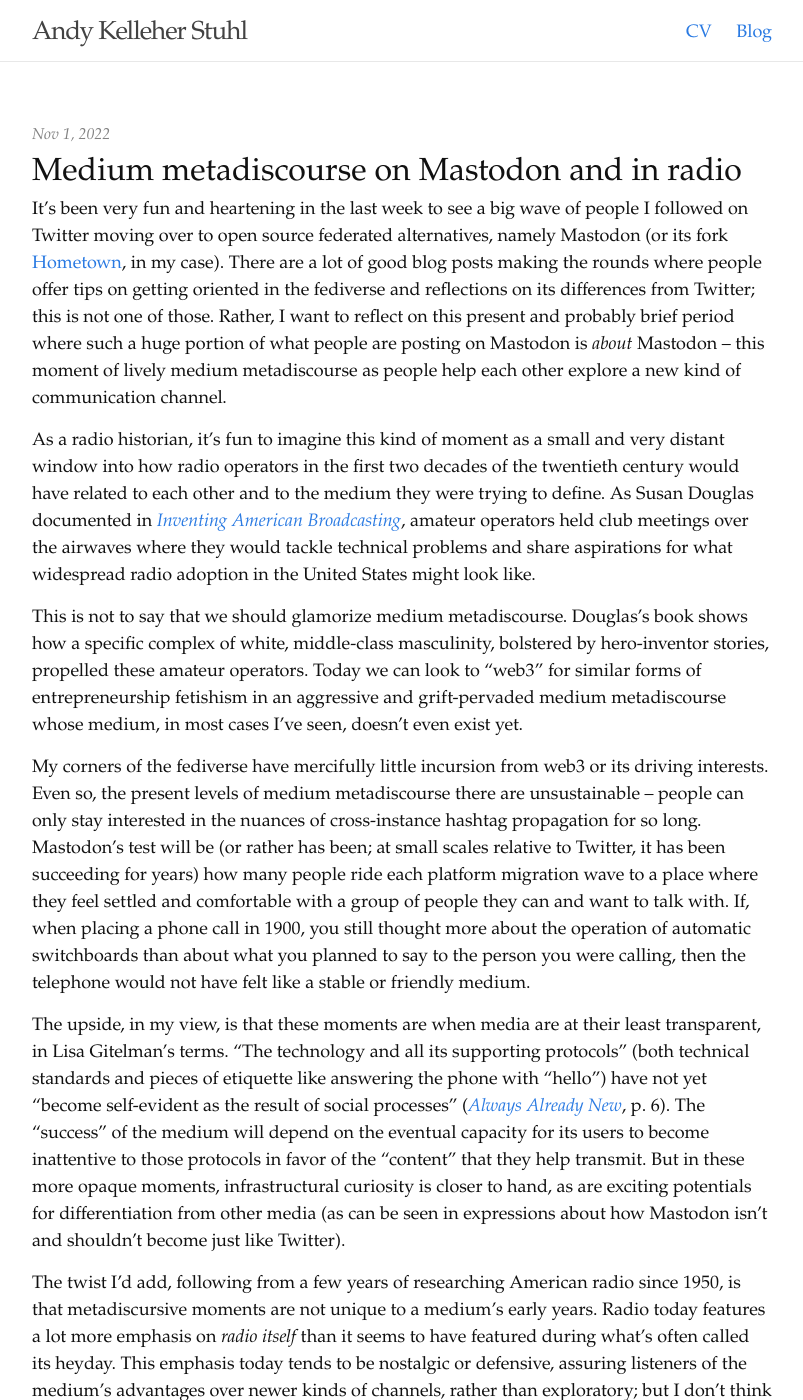
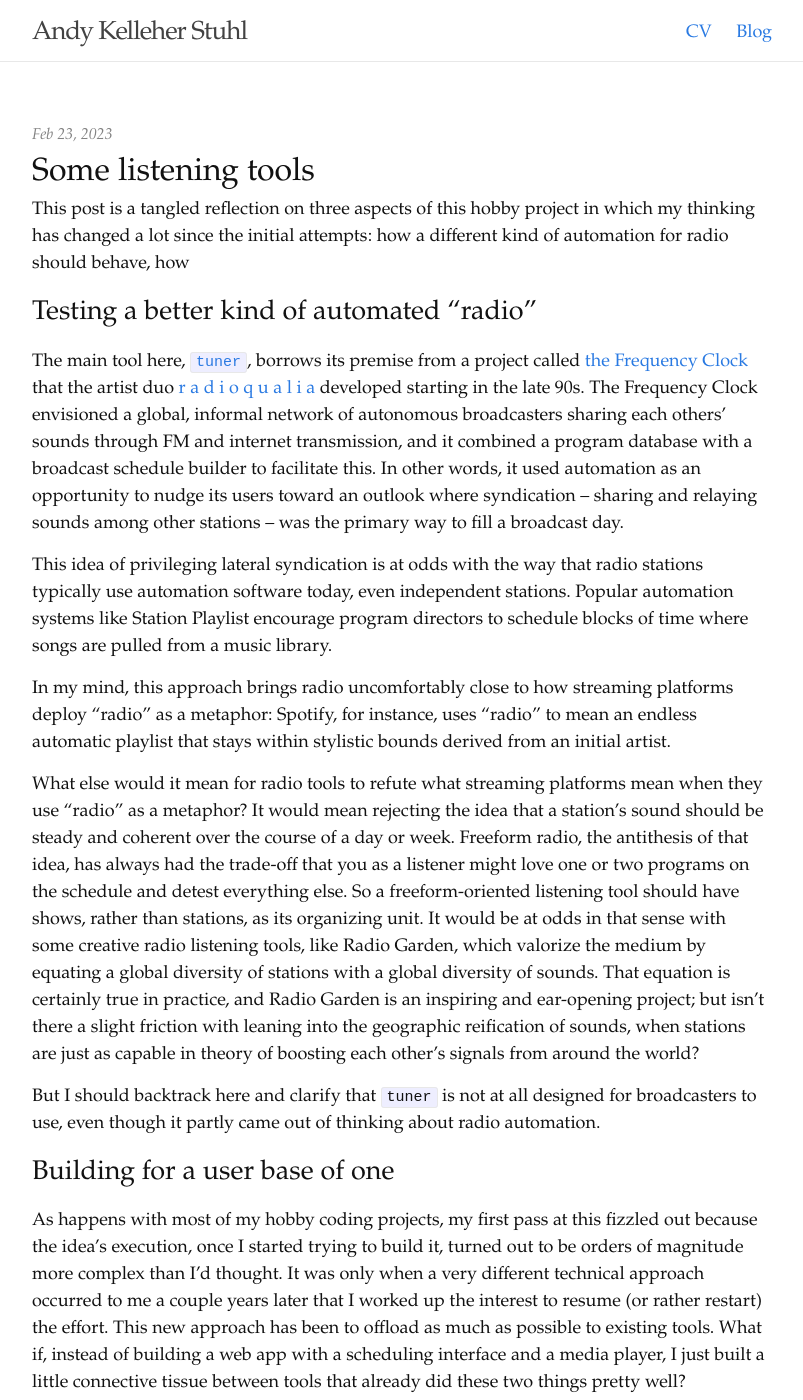
Before and after one commit to akstuhl/akstuhl.github.io, a Jekyll site: the page built from blog.html, in a window 1280 px wide and 1400 px high. Shown: the whole window, without its empty margins (238-1041 px from the left). Built offline with Jekyll 4.4.1, drawn with Linux system fonts in a browser that asks for light colours; nearby versions of some CDN libraries; some of the changed text lies outside the part shown.

Commit message:
radio automation timeline

```diff
--- /dev/null
+++ b/_blog/2023-02-23-listening-tools.md
@@ -0,0 +1,34 @@
+---
+title:  "Some listening tools"
+date:   2023-02-23
+categories: blog
+layout: post
+---
+
+This post is a tangled reflection on three aspects of this hobby project in which my thinking has changed a lot since the initial attempts: how a different kind of automation for radio should behave, how
+
+# Testing a better kind of automated "radio"
+
+The main tool here, [`tuner`](https://git.sr.ht/~akstuhl/tuner), borrows its premise from a project called [the Frequency Clock](https://web.archive.org/web/20060810072929/http://www.frequencyclock.net/central.html) that the artist duo [r a d i o q u a l i a](https://wavefarm.org/radio/archive/artists/sezmm8) developed starting in the late 90s. The Frequency Clock envisioned a global, informal network of autonomous broadcasters sharing each others' sounds through FM and internet transmission, and it combined a program database with a broadcast schedule builder to facilitate this. In other words, it used automation as an opportunity to nudge its users toward an outlook where syndication -- sharing and relaying sounds among other stations -- was the primary way to fill a broadcast day.
+
+This idea of privileging lateral syndication is at odds with the way that radio stations typically use automation software today, even independent stations. Popular automation systems like Station Playlist encourage program directors to schedule blocks of time where songs are pulled from a music library.
+
+In my mind, this approach brings radio uncomfortably close to how streaming platforms deploy "radio" as a metaphor: Spotify, for instance, uses "radio" to mean an endless automatic playlist that stays within stylistic bounds derived from an initial artist.
+
+What else would it mean for radio tools to refute what streaming platforms mean when they use "radio" as a metaphor? It would mean rejecting the idea that a station's sound should be steady and coherent over the course of a day or week. Freeform radio, the antithesis of that idea, has always had the trade-off that you as a listener might love one or two programs on the schedule and detest everything else. So a freeform-oriented listening tool should have shows, rather than stations, as its organizing unit. It would be at odds in that sense with some creative radio listening tools, like Radio Garden, which valorize the medium by equating a global diversity of stations with a global diversity of sounds. That equation is certainly true in practice, and Radio Garden is an inspiring and ear-opening project; but isn't there a slight friction with leaning into the geographic reification of sounds, when stations are just as capable in theory of boosting each other's signals from around the world?
+
+But I should backtrack here and clarify that `tuner` is not at all designed for broadcasters to use, even though it partly came out of thinking about radio automation.
+
+# Building for a user base of one
+
+As happens with most of my hobby coding projects, my first pass at this fizzled out because the idea's execution, once I started trying to build it, turned out to be orders of magnitude more complex than I'd thought. It was only when a very different technical approach occurred to me a couple years later that I worked up the interest to resume (or rather restart) the effort. This new approach has been to offload as much as possible to existing tools. What if, instead of building a web app with a scheduling interface and a media player, I just built a little connective tissue between tools that already did these two things pretty well?
+
+This also meant not suspending any serious worries about software availability/compatibility. It turned out there is already a tool, [`mpv`](https://mpv.io/), that works great on my computer and does a fantastic job at the specific task I wanted to accomplish here: taking a URL and playing the audio it finds there. Reproducing even a couple
+
+Since mpv is a video player, the only reason this
+
+
+
+In the future I might try to write a web controller for the script, which would
+
+# Protocols versus practicalities
--- a/_config.yml
+++ b/_config.yml
@@ -18,6 +18,8 @@ collections:
   blog:
     output: true
   pie:
+    output: true
+  radio_automation:
     output: true
   index_items:
     output: false
```
Also changed, not shown: _about.md (deleted, +0 -13 lines), _layouts/zotero_item.html (added, +18 -0 lines), _radio_automation/1953-tinkham.md (added, +12 -0 lines), _radio_automation/1954-bc-vandivere.md (added, +12 -0 lines), _radio_automation/1955-ampex-reel.md (added, +14 -0 lines), _radio_automation/1956-vandivere.md (added, +12 -0 lines), _radio_automation/1957-ampex-survey.md (added, +12 -0 lines), _radio_automation/1958-programatic-1.md (added, +12 -0 lines), _radio_automation/1958-programatic-2.md (added, +12 -0 lines), _radio_automation/1960-schafer-video.md (added, +14 -0 lines), _radio_automation/1978-be-overview.md (added, +12 -0 lines), _radio_automation/1994-simpsons.md (added, +14 -0 lines), _reading/April 2020.md (deleted, +0 -23 lines), radio_automation.md (added, +49 -0 lines).
